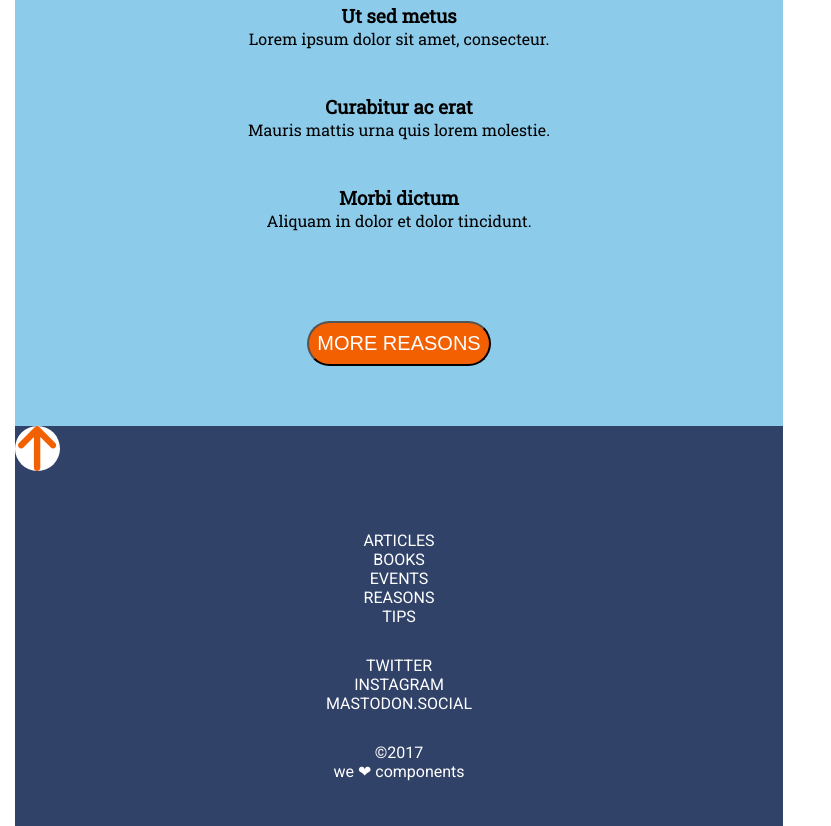
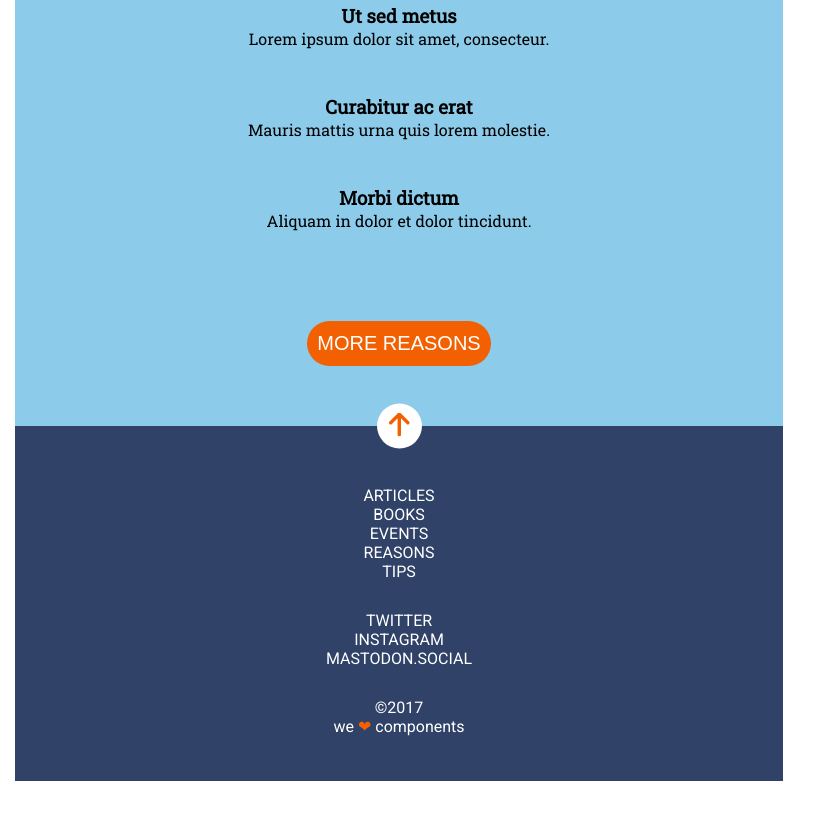
Before and after one commit to silviademiguel7/m1-evaluacion-final-silviademiguel7, a website: page _src/templates/index.html in a window 1280 px wide. Shown: the part 1219-2045 px from the top of the page, without its empty margins (0-831 px from the left). After the commit the page ends 2000 px from the top, so only its background shows below. Drawn offline with nearby package versions, Linux system fonts and the light colour scheme; files that its build step writes are made by us from their sources; files whose address does not match are found by name.

Commit message:
add enlaces and butons, no working

```diff
--- a/_src/assets/scss/main.scss
+++ b/_src/assets/scss/main.scss
@@ -16,6 +16,10 @@ body {
   min-width: 320px;
   max-width: 768px;
 }
+.enlace{
+  color: inherit;
+  text-decoration: inherit;
+}
 /*header*/
 .header{
   position: fixed;
@@ -25,15 +29,24 @@ body {
   width: 44px;
   height: 44px;
   z-index: 1;
+  display: flex;
+  justify-content: center;
+  align-items: center;
 }
 .menu-nav-head{
-    width: 100%;
-    height: 100%;}
+    width: 16px;
+    height: 14px;}
+.boton{
+  border: none;
+  margin: 0;
+  padding: 0;
+  width: auto;
+  background: transparent;
+
+}
 /*main*/
 /*hero*/
-.main{
-  position: relative;
-}
+
 .hero{
   background-image: url("../images/cover.jpg");
   width: 100%;
@@ -56,6 +69,7 @@ body {
   background-color: $color-white;
   display: flex;
   justify-content: center;
+  align-items: center;
 }
 
 .title-hero{
@@ -148,19 +162,24 @@ h3 p{
   align-items: center;
 }
 /*flecha entre footer y main*/
-.position-footer-flecha{
 
-
-}
 /*footer*/
 
 .footer{
+  position: relative;
   font-family: $text-Roboto-Regular;
   color: $color-white;
   background-color:$color-blue-dark;
   font-size: 16px;
   text-align: center;
   padding-bottom: 45px;
+}
+.position-footer-flecha{
+
+position: absolute;
+transform: translate(-22px,-50%);
+left: 50%;
+
 }
 .lista-footer{
   list-style: none;
@@ -176,3 +195,6 @@ h3 p{
   text-transform: uppercase;
 
 }
+.corazonletra{
+  color: $color-naranja;
+}
--- a/_src/templates/index.html
+++ b/_src/templates/index.html
@@ -11,11 +11,13 @@
 
 <body>
   <header class="header">
+    <span id="#header"></span>
+    <button class="boton">
     <img src="../assets/images/ico-menu.svg" alt="menu de navegacion" class="menu-nav-head">
+    </button>
   </header>
   <main class="main">
     <div class="hero">
-
         <div class="title-hero">
           <h1>Anonymous <br>proxy</h1>
         </div>
@@ -23,19 +25,22 @@
           <h4>In hac habitasse platea dictumst</h4>
         </div>
         <div class="icono-hero">
-          <img src="../assets/images/ico-scroll-down.svg" alt="icono flecha" class="flecha-hero">
+          <a href="index.html#editorial">
+            <img src="../assets/images/ico-scroll-down.svg" alt="icono flecha" class="flecha-hero">
+          </a>
         </div>
 
     </div>
     <div class="page-wrapper">
       <section class="seccion-editorial">
+        <span id="team" class="anchor-nav"></span>
         <div class="title-small-editorial">
           <small>Insomnia Tips</small>
         </div>
         <h2 class="title-editorial">Looking Through a Window</h2>
         <p class="parrafo-editorial"> Donec accumsan, nulla ut volutpat porttitor, quam odio tempus felis, at luctus ex diam nec lectus. Vivamus semper sodales rutrum.</p>
         <div class="enlace-editorial">
-          GO
+          <button class="boton">GO</button>
         </div>
       </section>
       <article class="seccion-contenido">
@@ -60,7 +65,7 @@
             </div>
           </li>
         </ul>
-        <button class="btn-more-reasons">
+        <button class="btn-more-reasons boton">
           <div>MORE REASONS</div>
         </button>
       </article>
@@ -68,27 +73,29 @@
   </main>
   <div class="page-wrapper">
     <footer class="footer">
-      <div class="icono-hero pos position-footer-flecha">
-        <img src="../assets/images/ico-arrow.svg" alt="icono de flecha">
+      <div class="icono-hero position-footer-flecha">
+        <a href="index.html#header">
+          <img src="../assets/images/ico-arrow.svg" alt="icono de flecha">
+        </a>
       </div>
       <div>
         <ul class="lista-footer">
-          <li>ARTICLES</li>
-          <li>BOOKS</li>
-          <li>EVENTS</li>
-          <li>REASONS</li>
-          <li>TIPS</li>
+          <li><a href="#" class="enlace">ARTICLES</a></li>
+          <li><a href="#" class="enlace">BOOKS</a></li>
+          <li><a href="#" class="enlace">EVENTS</a></li>
+          <li><a href="#" class="enlace">REASONS</a></li>
+          <li><a href="#" class="enlace">TIPS</a></li>
         </ul>
       </div>
       <div>
         <ul class="lista-footer2">
-          <li>Twitter</li>
-          <li>Instagram</li>
-          <li>Mastodon.social</li>
+          <li><a href="#" class="enlace">Twitter</a></li>
+          <li><a href="#" class="enlace">Instagram</a></li>
+          <li><a href="#" class="enlace">Mastodon.social</a></li>
         </ul>
       </div>
       <div>©2017</div>
-      <div>we ❤︎ components</div>
+      <div>we  <span class="corazonletra">❤︎</span> components</div>
     </footer>
   </div>
 
```
